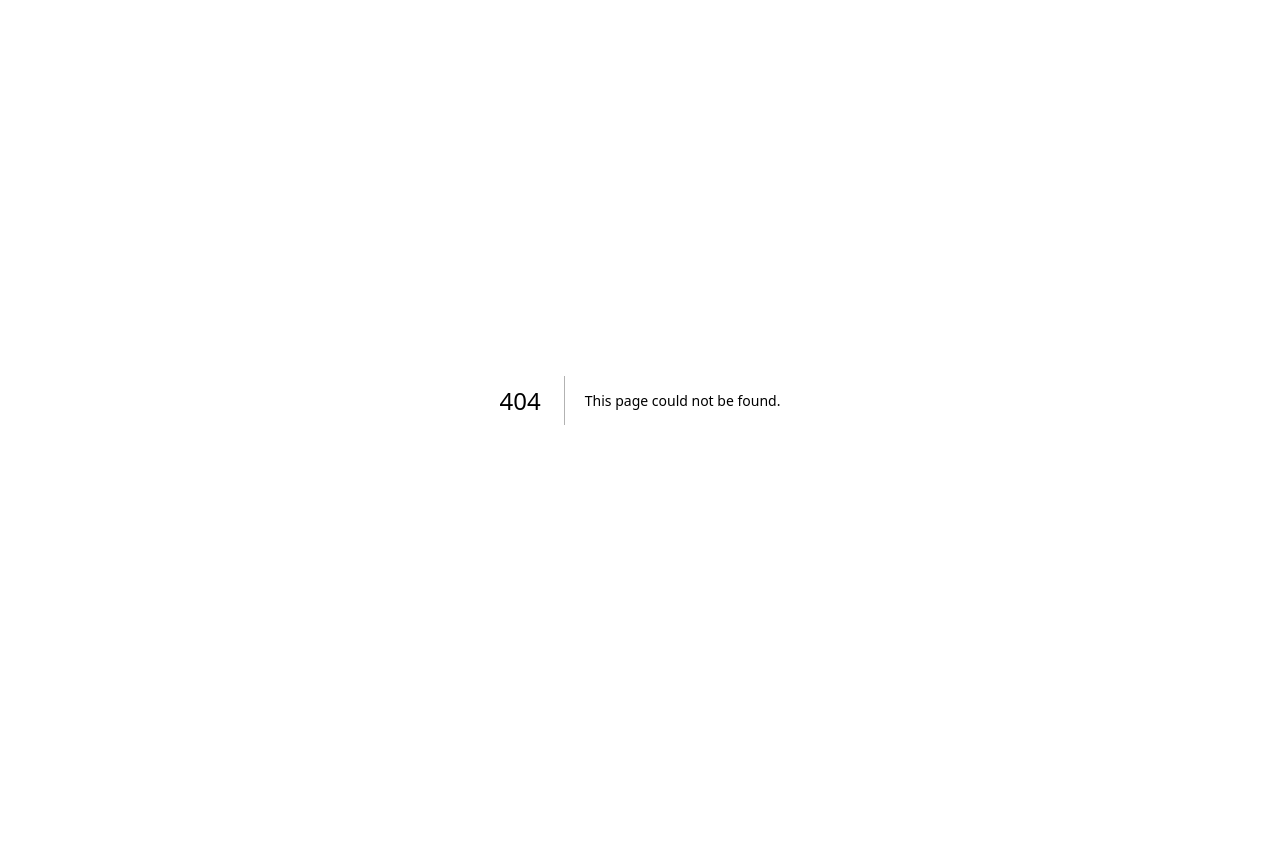
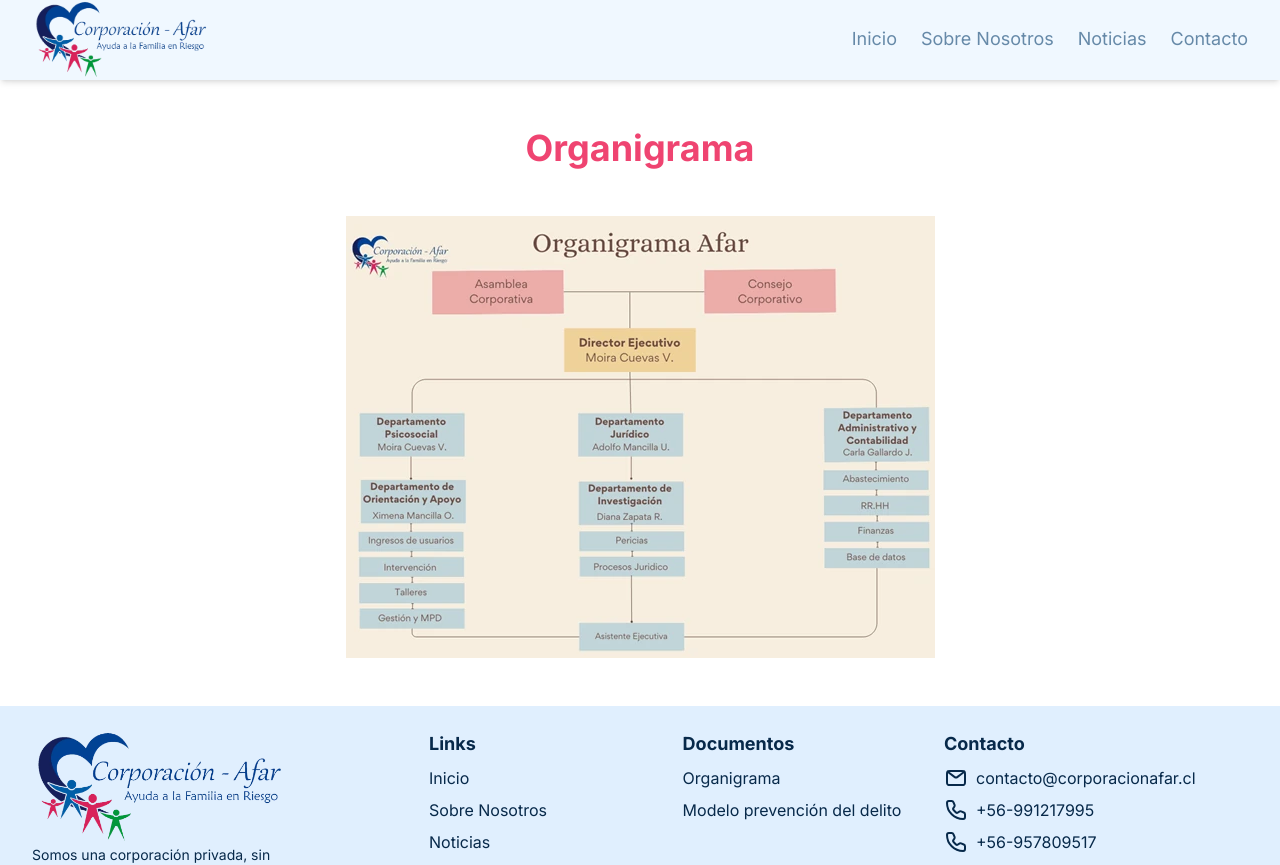
Before and after one commit to Ezfeik/corporacion-afar-website, a Next.js app: page /organigrama in a window 1280 px wide. Before the commit this address had no page. Shown: the top 865 px of the page. Before the commit the page ends 800 px from the top, so only its background shows below. Built offline with nearby package versions, Linux system fonts and the light colour scheme.

Commit message:
Add organizaion chart page

```diff
--- /dev/null
+++ b/src/app/(main)/organigrama/page.tsx
@@ -0,0 +1,15 @@
+import Container from "@/components/Container";
+import SectionTitle from '@/components/sections/SectionTitle';
+
+export default function Page() {
+  return (
+    <>
+      <Container>
+        <div className="py-12">
+          <SectionTitle>Organigrama</SectionTitle>
+          <img className="lg:mt-12 mx-auto" src="/img/docs/organigrama.webp" alt="Organigrama Corporación AFAR" />
+        </div>
+      </Container>
+    </>
+  );
+}
```
